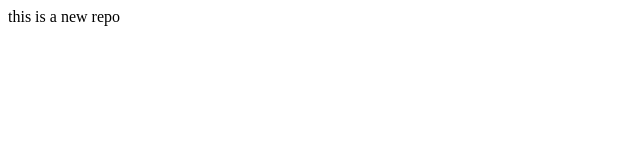
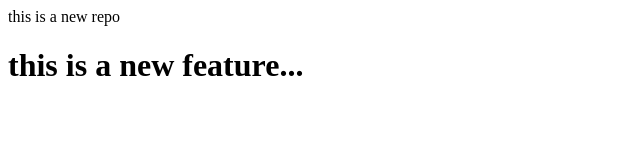
Before and after one commit to Aditya-coder478/localRepo, a plain HTML site: page index.html in a window 1280 px wide. Shown: the whole page, without its empty margins (0-640 px from the left). Drawn offline with Linux system fonts and the light colour scheme.

Commit message:
added new feature in new branch

```diff
--- a/index.html
+++ b/index.html
@@ -1 +1,3 @@
 <p>this is a new repo</p>
+
+<h1>this is a new feature...</h1>
```
